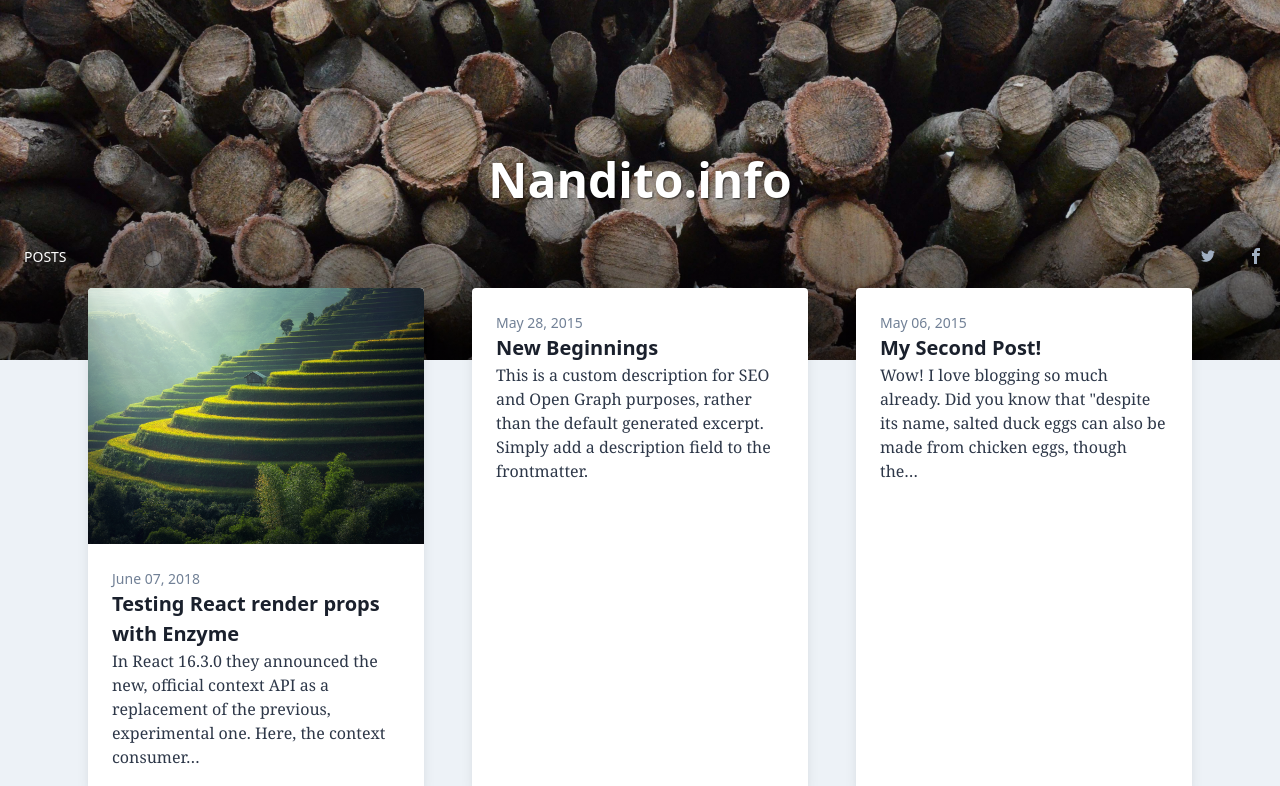
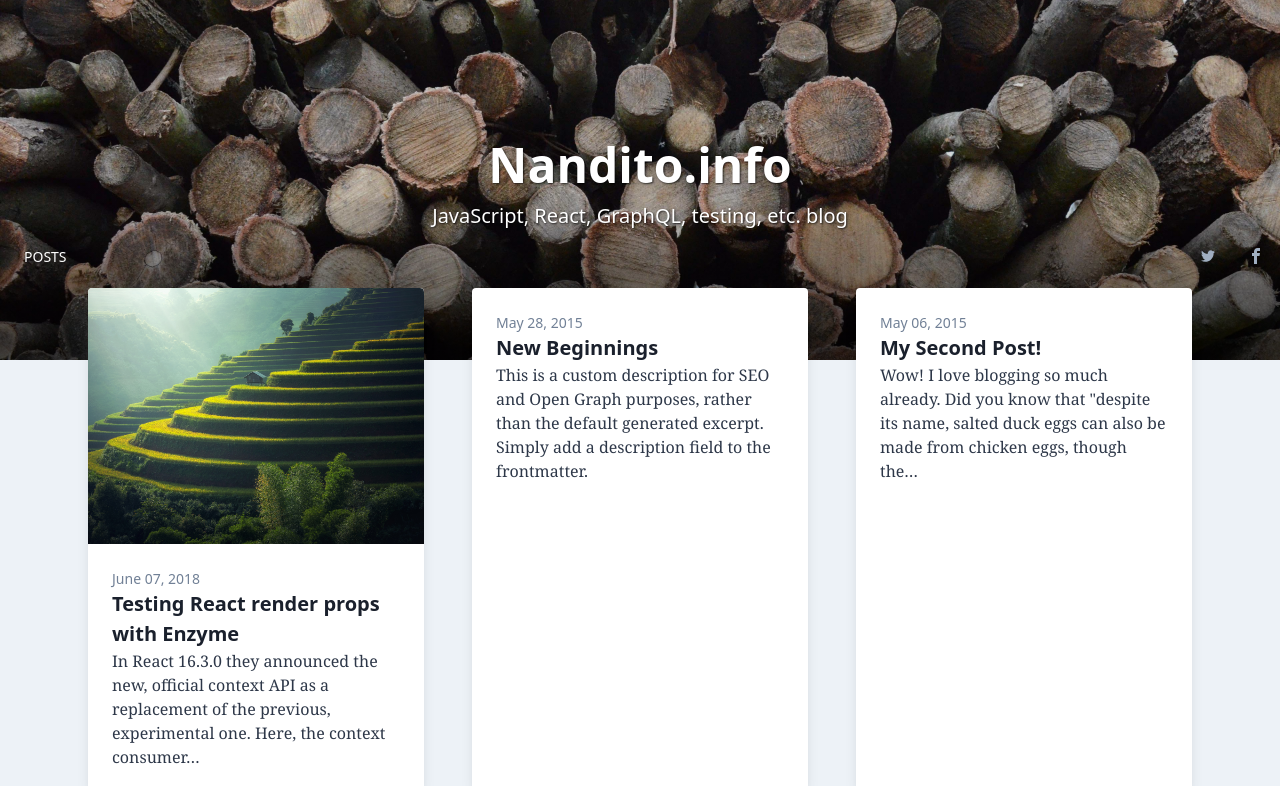
Before and after one commit to nandito/nandito-info, a Gatsby site: page / in a window 1280 px wide. Shown: the top 786 px of the page. Built offline with nearby package versions, Linux system fonts and the light colour scheme; Gatsby itself is replaced by a stand-in of ours.

Commit message:
Show site description on the homepage

```diff
--- a/src/pages/index.js
+++ b/src/pages/index.js
@@ -8,7 +8,7 @@ import SEO from "../components/seo"
 class BlogIndex extends React.Component {
   render() {
     const { data } = this.props
-    const { author, title: siteTitle } = data.site.siteMetadata
+    const { author, title: siteTitle, description } = data.site.siteMetadata
     const posts = data.allMarkdownRemark.edges
 
     return (
@@ -31,6 +31,7 @@ class BlogIndex extends React.Component {
                 />
               </div>
 
+              <div className="text-center">
                 <Link
                   className="text-white font-extrabold text-3xl md:text-5xl relative z-20"
                   style={{ textShadow: '1px 1px 2px rgba(1, 1, 1, 0.7)' }}
@@ -38,6 +39,14 @@ class BlogIndex extends React.Component {
                 >
                   {siteTitle}
                 </Link>
+
+                <p
+                  className="text-white text-lg md:text-xl relative z-20"
+                  style={{ textShadow: '1px 1px 2px rgba(1, 1, 1, 0.7)' }}
+                >
+                  {description}
+                </p>
+              </div>
             </div>
 
             <div className="-mt-32 relative z-30">
@@ -203,6 +212,7 @@ export const pageQuery = graphql`
     site {
       siteMetadata {
         author
+        description
         title
       }
     }
```
Lines whose indentation alone changed are shown as unchanged.
